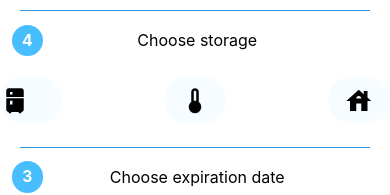
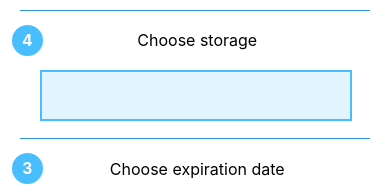
Before and after one commit to Voltair88/freshkeeperApp, a React Native app: screen /TabOne in a window 390 px wide. Shown: the part 411-606 px from the top of the page. Built offline with nearby package versions, Linux system fonts and the light colour scheme; what expo-linking would draw is missing.

Commit message:
largely done with additem and firebase

```diff
--- a/screens/TabOneScreen.tsx
+++ b/screens/TabOneScreen.tsx
@@ -10,7 +10,6 @@ import { Picker } from '@react-native-picker/picker';
 import { collection, addDoc } from 'firebase/firestore';
 import { db } from '../firebase';
 import moment from 'moment';
-import { TabBarIcon2, TabBarIcon4 } from '../navigation/index';
 type Inputs = {
   name: string;
   amount: number;
@@ -39,20 +38,16 @@ export function TabOneScreen({ navigation }: RootTabScreenProps<'TabOne'>) {
   } = useForm<Inputs>();
 
   const pickerRef = useRef(null);
+  const pickerRef2 = useRef(null);
 
   function open(pickerRef: any) {
     pickerRef.current.focus();
   }
-
-  function close(pickerRef: any) {
-    pickerRef.current.blur();
-  }
-
   useEffect(() => {
     register('name', { required: true });
     register('amount', { required: true });
     register('amountType', { required: true });
-    register('storage', { required: false });
+    register('storage', { required: true });
     register('expiration', { required: true });
   }, [register]);
 
@@ -194,7 +189,6 @@ export function TabOneScreen({ navigation }: RootTabScreenProps<'TabOne'>) {
                     ref={pickerRef}
                     selectedValue={amountType}
                     style={{ display: 'none', opacity: 0, height: 0, width: 0 }}
-                    dropdownIconColor={styles.amounttype.color}
                     onValueChange={(value, itemIndex) => {
                       onChange(value);
                       setAmountType(value);
@@ -222,7 +216,7 @@ export function TabOneScreen({ navigation }: RootTabScreenProps<'TabOne'>) {
           <Text style={styles.itemnumber}>4</Text>
           <Text style={styles.itemname}> Choose storage</Text>
         </View>
-        <View style={styles.flexrow}>
+        <View style={styles.storage}>
           <Controller
             control={control}
             rules={{
@@ -230,60 +224,26 @@ export function TabOneScreen({ navigation }: RootTabScreenProps<'TabOne'>) {
             }}
             render={({ field: { onChange, value } }) => (
               <TouchableOpacity
+                style={styles.storageinput}
                 onPress={() => {
-                  setStorage('fridge');
-                }}
-                value={value}
-                style={{
-                  ...styles.amountTypeLabelContainer,
-                  height: 48,
-                  justifyContent: 'center',
-                  alignItems: 'flex-start',
-                  left: 0,
+                  open(pickerRef2);
                 }}
               >
-                <TabBarIcon2 name="fridge" color="black" />
-              </TouchableOpacity>
-            )}
-            name="storage"
-          />
-          <Controller
-            control={control}
-            rules={{
-              required: true,
-            }}
-            render={({ field: { onChange, value } }) => (
-              <TouchableOpacity
-                onPress={() => {
-                  setStorage('freezer');
-                }}
-                style={{
-                  ...styles.amountTypeLabelContainer,
-                  height: 48,
-                }}
-              >
-                <TabBarIcon2 name="thermometer-low" color="black" />
-              </TouchableOpacity>
-            )}
-            name="storage"
-          />
-          <Controller
-            control={control}
-            rules={{
-              required: true,
-            }}
-            render={({ field: { onChange, value } }) => (
-              <TouchableOpacity
-                onPress={() => {
-                  setStorage('pantry');
-                }}
-                style={{
-                  ...styles.amountTypeLabelContainer,
-                  height: 48,
-                  right: 0,
-                }}
-              >
-                <TabBarIcon4 name="house" color="black" />
+                <Text style={styles.amountTypeLabel}>{storage}</Text>
+                <Picker
+                  ref={pickerRef2}
+                  selectedValue={storage}
+                  style={{ display: 'none', opacity: 0, height: 0, width: 0 }}
+                  onValueChange={(value, itemIndex) => {
+                    onChange(value);
+                    setStorage(value);
+                  }}
+                >
+                  <Picker.Item label="Fridge" value="Fridge" />
+                  <Picker.Item label="Freezer" value="Freezer" />
+                  <Picker.Item label="Pantry" value="Pantry" />
+                  <Picker.Item label="Other" value="Other" />
+                </Picker>
               </TouchableOpacity>
             )}
             name="storage"
--- a/styles.tsx
+++ b/styles.tsx
@@ -18,6 +18,24 @@ const styles = StyleSheet.create({
     fontFamily: 'inter-regular',
     textAlign: 'center',
   },
+  storage: {
+    height: Dimensions.get('window').height * 0.06,
+    width: Dimensions.get('window').width * 0.8,
+    borderColor: '#49BEFF',
+    borderWidth: 2,
+    backgroundColor: '#11a9ff1e',
+    textAlign: 'center',
+    justifyContent: 'center',
+    marginHorizontal: 40,
+  },
+  storageinput: {
+    height: Dimensions.get('window').height * 0.06,
+    width: Dimensions.get('window').width * 0.8,
+    position: 'absolute',
+    textAlign: 'center',
+    justifyContent: 'center',
+  },
+
   nameinput: {
     backgroundColor: '#11a9ff1e',
     borderColor: '#49beff',
@@ -75,13 +93,15 @@ const styles = StyleSheet.create({
     left: Dimensions.get('window').width * 0.04,
     right: Dimensions.get('window').width * 0.04,
   },
+
   amounttype: {
     fontSize: Dimensions.get('window').width * 0.08,
     height: 50,
-    color: '#11a9ff1e',
   },
   amountTypeLabel: {
+    fontFamily: 'inter-regular',
     fontSize: Dimensions.get('window').width * 0.08,
+    textAlign: 'center',
   },
   amountTypeLabelContainer: {
     height: Dimensions.get('window').height * 0.08,
```
